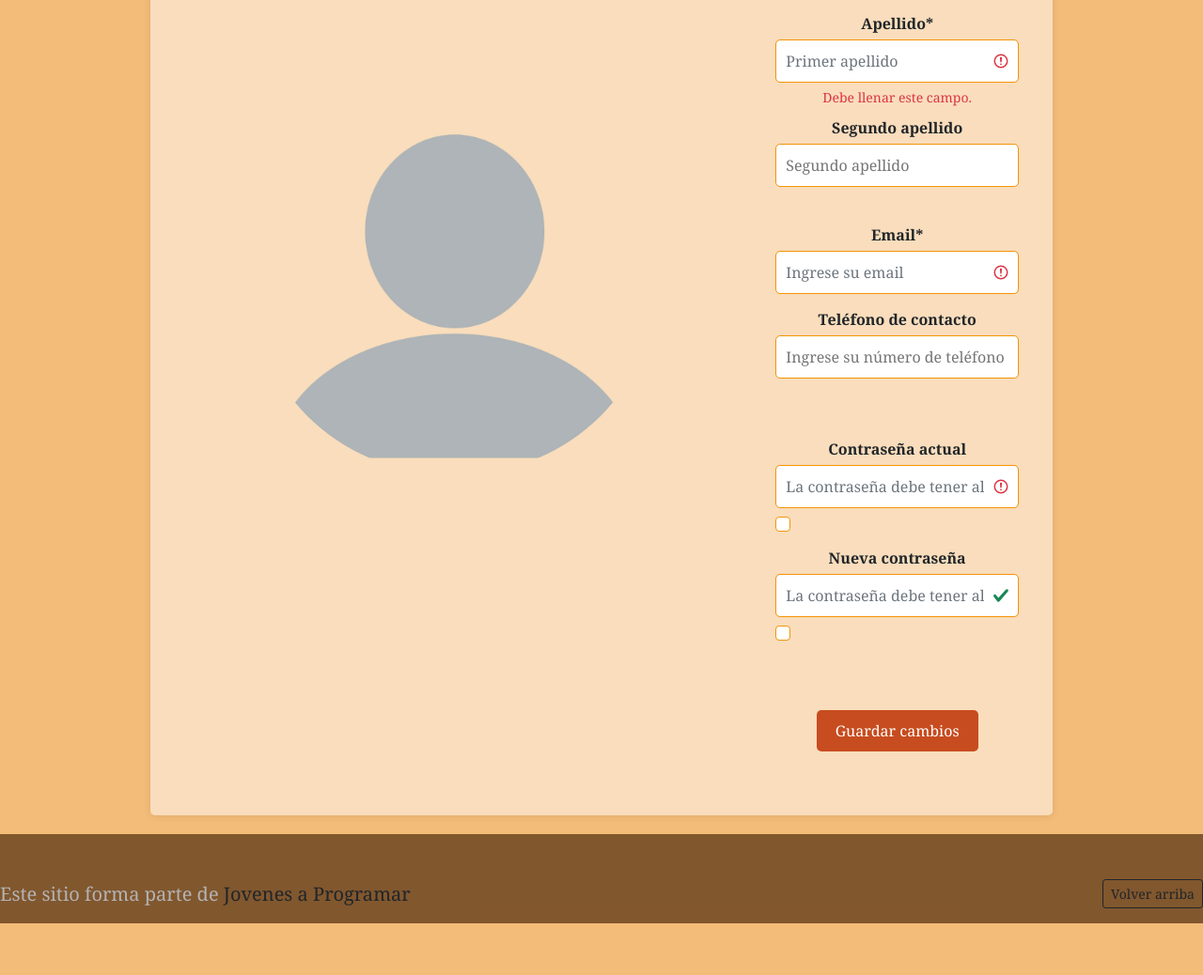
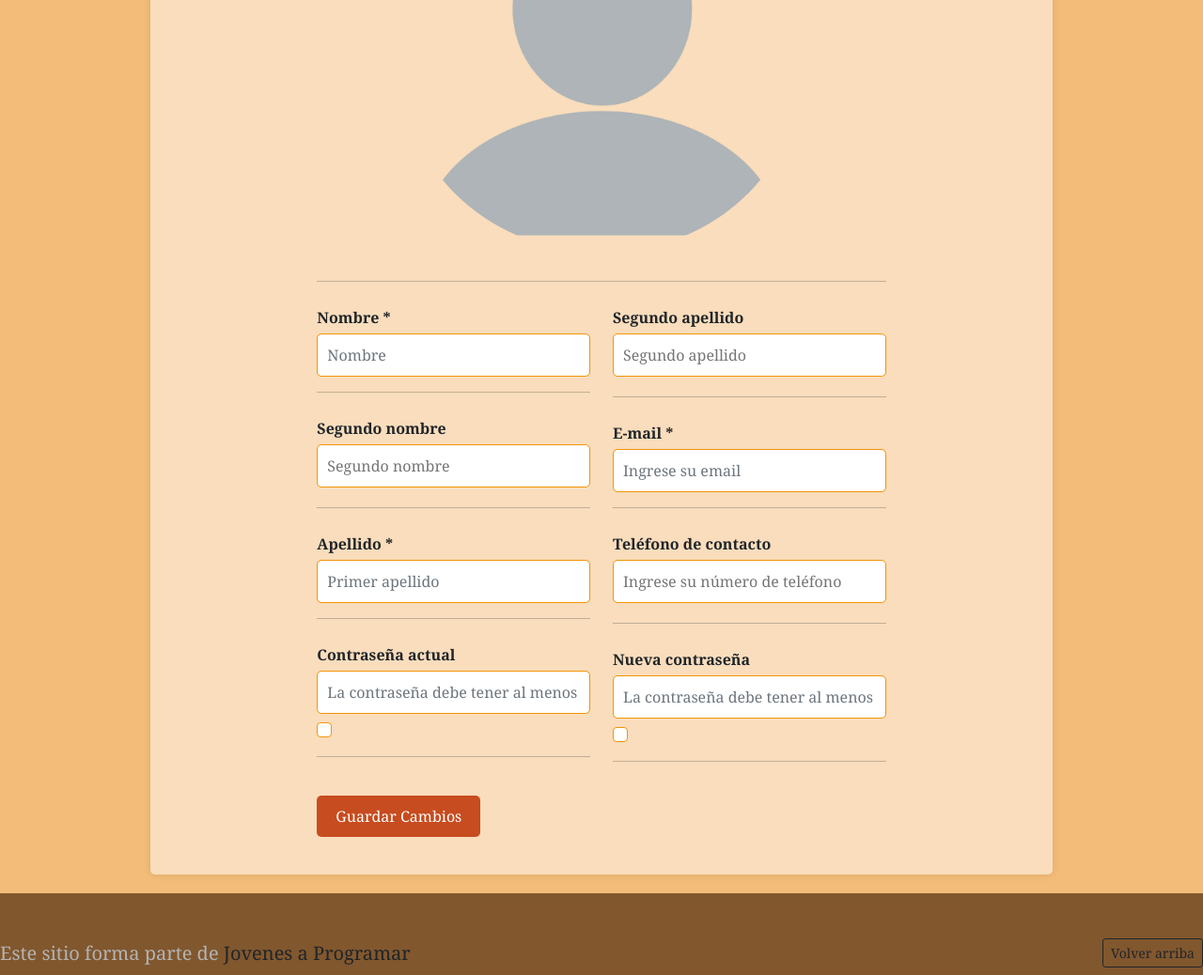
Before and after one commit to Nauus/Proyect-Final, a plain HTML site: page my-profile.html in a window 1280 px wide. Shown: the part 311-1349 px from the top of the page at 94% size. Before the commit the page ends 1294 px from the top, so only its background shows below. Drawn offline with nearby package versions, Linux system fonts and the light colour scheme; some packages are replaced by stand-ins of ours; a script that the page names is missing.

Commit message:
Adaptando HTML de Nahuel

```diff
--- a/css/styles.css
+++ b/css/styles.css
@@ -30,8 +30,9 @@ nav a {
 }
 
 footer {
-  padding-top: 1rem;
-  padding-bottom: 1rem;
+  margin-top: 20px;
+  padding-top: 0.5rem;
+  padding-bottom: 0.5rem;
   background-color: #552f11b6;
 }
 
--- a/js/my-profile.js
+++ b/js/my-profile.js
@@ -11,8 +11,6 @@ const currentUserInfo = existingData.users[0];
 const currentPasswordInput = document.getElementById("currentPassword")
 
 const newPasswordInput = document.getElementById("newPassword")
-
-const profilePictureInput = document.getElementById('profilePicture');
 
 const profilePicturePreview = document.getElementById('profilePicturePreview');
 
@@ -106,7 +104,7 @@ document.addEventListener("DOMContentLoaded", function() {
     if (String(currentPasswordInput.value) !== String(currentUserInfo.password)) {
 
         errorDiv.style.display = "block";
-        currentPasswordInput.setCustomValidity("No coincide con la contraseña acttual.");
+        currentPasswordInput.setCustomValidity("No coincide con la contraseña actual.");
 
     } else {
 
@@ -134,6 +132,15 @@ document.addEventListener("DOMContentLoaded", function() {
     newPasswordInput.setCustomValidity("La nueva contraseña debe tener más de 6 digitos.");
 
   };
+});
+
+// Cambiar foto de perfil
+
+document.getElementById('profilePicture').addEventListener('', function (event) {
+ event.preventDefault();
+ const profilePictureInput = document.getElementById('profilePicture');
+
+ console.log(profilePictureInput.files.length);
 });
 
 // Aplicar cambios a los datos de la cuenta en localStorage.
@@ -237,14 +244,4 @@ document.addEventListener("DOMContentLoaded", function() {
           text: "Alguno de los campos presenta errores.",
         })
 }
-if (profilePictureInput.files.length > 0) {
-    const profilePictureFile = profilePictureInput.files[0];
-    const reader = new FileReader();
-    reader.onload = function(event) {
-        localStorage.setItem('profilePicture_' + currentUser, event.target.result);
-    };
-    reader.readAsDataURL(profilePictureFile);
-}
-window.location.href = 'my-profile.html';
-      };
-});
+}});
--- a/my-profile.html
+++ b/my-profile.html
@@ -1,8 +1,7 @@
 <!DOCTYPE html>
 <html lang="es">
-
 <head>
-  <meta http-equiv="Content-Type" content="text/html;" charset=UTF-8>
+    <meta http-equiv="Content-Type" content="text/html; charset=UTF-8">
     <meta name="viewport" content="width=device-width, initial-scale=1, shrink-to-fit=no">
     <title>eMercado - Mi perfil</title>
 
@@ -12,71 +11,60 @@
     <link href="css/custom-styles.css" rel="stylesheet">
     <link rel="stylesheet" href="css/my-profile.css">
     <link rel="shortcut icon" href="img/logoarreglado2.png">
+    <link rel="stylesheet" href="https://cdnjs.cloudflare.com/ajax/libs/font-awesome/6.4.0/css/all.min.css">
     <link rel="stylesheet" href="https://cdnjs.cloudflare.com/ajax/libs/animate.css/4.1.1/animate.min.css">
-  <link rel="stylesheet" href="https://cdn.jsdelivr.net/npm/sweetalert2@11/dist/sweetalert2.min.css">
-  <script src="https://cdn.jsdelivr.net/npm/sweetalert2@11"></script>
+    <script src="https://cdn.jsdelivr.net/npm/sweetalert2@10"></script>
     <script src="js/navbar.js" type="module"></script>
-  <script src="js/my-profile.js" type="module"></script>
+
 </head>
 
 <body class="bodyProfile">
     <div id="navbarContainer">
     </div>
-  <form class="row g-3 needs-validation was-validated" id="registrationForm" novalidate>
         <div class="bg">
             <main class="container">
                 <div class="row justify-content-center align-items-center">
                     <div class="col-lg-8">
+                        <form id="profileForm" class="custom-form">
+                            <h1>Actualizar Perfil</h1>
                             <div class="profile-picture-container">
                                 <label for="profilePicture" style="cursor: pointer">
                                     <div class="profile-picture-overlay">
+                                        <p>Editar Imagen</p>
                                     </div>
                                     <img id="profilePicturePreview" src="img/img_perfil.png" alt="Foto de perfil" class="profile-picture">
                                     <input type="file" id="profilePicture" accept="image/*" style="display: none">
                                 </label>
                             </div>
-          </div>
-
-          <div class="col-lg-4"> <!-- Redefinir el ancho del otro col -->
-            <div class="p-3 py-5 text-center" id="editprofileform">
-              <div class="d-flex justify-content-center align-items-center mb-3">
-              </div>
-
-              <div class="row mt-2">
-                <div class="col-md-6"><label class="labels">Nombre*</label><input minlength="2" required id="name"
+                            <hr class="input-separator">
+                            <div class="row">
+                                <div class="col-md-6">
+                                    <div class="form-group">
+                                        <label for="firstName">Nombre *</label>
+                                        <input minlength="2" required id="name"
                     type="text" class="form-control" placeholder="Nombre" value="">
                   <div class="invalid-feedback">
                     Debe llenar este campo.
                   </div>
                                     </div>
-                <div class="col-md-6"><label class="labels">2° nombre</label><input minlength="2" id="name2" type="text"
-                    class="" placeholder="Segundo nombre" value=""></div>
+                                    <hr class="input-separator">
+                                    <div class="form-group">
+                                        <label for="middleName">Segundo nombre</label>
+                                        <input minlength="2" id="name2" type="text"
+                    class="" placeholder="Segundo nombre" value="">
                                     </div>
-              <div class="row mt-3">
-                <div class="col-md-12"><label class="labels">Apellido*</label><input minlength="2" required id="lastname"
+                                    <hr class="input-separator">
+                                    <div class="form-group">
+                                        <label for="lastName">Apellido *</label>
+                                        <input minlength="2" required id="lastname"
                     type="text" class="form-control" placeholder="Primer apellido" value="">
                   <div class="invalid-feedback">
                     Debe llenar este campo.
                   </div>
                                     </div>
-                <div class="col-md-12"><label class="labels">Segundo apellido</label><input minlength="2" id="lastname2"
-                    type="text" class="" value="" placeholder="Segundo apellido" value="">
-                </div>
-              </div>
-              <div class="row mt-4">
-                <div class="col-md-12"><label for="email" class="labels">Email*</label><input id="email" required
-                    type="email" class="form-control" placeholder="Ingrese su email" value="">
-                    <div class="invalid-feedback" id="emailErrorDiv" style="display: none;">
-                      Debe llenar este campo.
-                    </div>
-                </div>
-                <div class="col-md-12"><label class="labels">Teléfono de contacto</label><input value=""
-                    id="phoneNumber" type="text" pattern="[0-9]*" inputmode="numeric" class=""
-                    placeholder="Ingrese su número de teléfono" value="" minlength="9" maxlength="15"></div>
-              </div>
-              <div class="row mt-5">
-                <div class="col-12 col-md-12">
-                  <label class="labels">Contraseña actual</label>
+                                    <hr class="input-separator">
+                                    <div class="form-group">
+                                      <label for="lastName">Contraseña actual</label>
                                       <input minlength="6" alue="" id="currentPassword" type="password" class="form-control"
                     placeholder="La contraseña debe tener al menos 6 caracteres." value="" required>
                     <div class="invalid-feedback" id="errorDiv" style="display: none;">
@@ -86,7 +74,32 @@
                       <input class="form-check-input" type="checkbox" value="" id="btnShowOldPassword">
                     </div>
                                   </div>
-                <div class="col-12 col-md-12">
+                                  <hr class="input-separator">
+                                </div>
+                                <div class="col-md-6">
+                                    <div class="form-group">
+                                        <label for="secondLastName">Segundo apellido</label>
+                                        <input minlength="2" id="lastname2"
+                    type="text" class="" value="" placeholder="Segundo apellido" value="">
+                                    </div>
+                                    <hr class="input-separator">
+                                    <div class="form-group">
+                                        <label for="email">E-mail *</label>
+                                        <input id="email" required
+                    type="email" class="form-control" placeholder="Ingrese su email" value="">
+                    <div class="invalid-feedback" id="emailErrorDiv" style="display: none;">
+                      Debe llenar este campo.
+                    </div>
+                                    </div>
+                                    <hr class="input-separator">
+                                    <div class="form-group">
+                                        <label for="phone">Teléfono de contacto</label>
+                                        <input value=""
+                    id="phoneNumber" type="text" pattern="[0-9]*" inputmode="numeric" class=""
+                    placeholder="Ingrese su número de teléfono" value="" minlength="9" maxlength="15">
+                                    </div>
+                                    <hr class="input-separator">
+                                    <div class="form-group">
                                       <label class="labels">Nueva contraseña</label>
                   <input minlength="6" value="" id="newPassword" type="password" class="form-control" value=""
                     placeholder="La contraseña debe tener al menos 6 caracteres.">
@@ -97,33 +110,29 @@
                       <input class="form-check-input" type="checkbox" value="" id="btnShowNewPassword">
                     </div>
                                   </div>
-              </div>
-              <div class="mt-5">
-                <button id="applyChanges" class="btn btn-primary profile-button" type="submit">Guardar
-                  cambios
-                </button>
+                                  <hr class="input-separator">
                                 </div>
                             </div>
+                            <button type="submit" class="btn btn-primary btn-submit" id="applyChanges">Guardar Cambios</button>
+                        </form>
+
                     </div>
                 </div>
             </main>
-    </div>
-  </form>
     <footer class="text-muted footerProfile">
         <div class="container-footer">
             <div class="d-flex justify-content-between align-items-center">
                 <p class="float-start mb-0">
-          Este sitio forma parte de <a href="https://jovenesaprogramar.edu.uy/" target="_blank"
-            class="text-decoration-none text-dark">Jovenes a Programar</a>
+                    Este sitio forma parte de <a href="https://jovenesaprogramar.edu.uy/" target="_blank" class="text-decoration-none text-dark">Jovenes a Programar</a>
                 </p>
                 <p class="mb-0">
-          <a href="#" class="btn btn-outline-dark btn-sm" data-bs-toggle="tooltip" data-bs-placement="top"
-            title="Volver arriba">Volver arriba</a>
+                    <a href="#" class="btn btn-outline-dark btn-sm" data-bs-toggle="tooltip" data-bs-placement="top" title="Volver arriba">Volver arriba</a>
                 </p>
             </div>
         </div>
     </footer>
+
     <script src="js/bootstrap.bundle.min.js"></script>
+    <script src="js/my-profile.js" type="module"></script>
 </body>
-
 </html>
```
Lines whose indentation alone changed are shown as unchanged.
